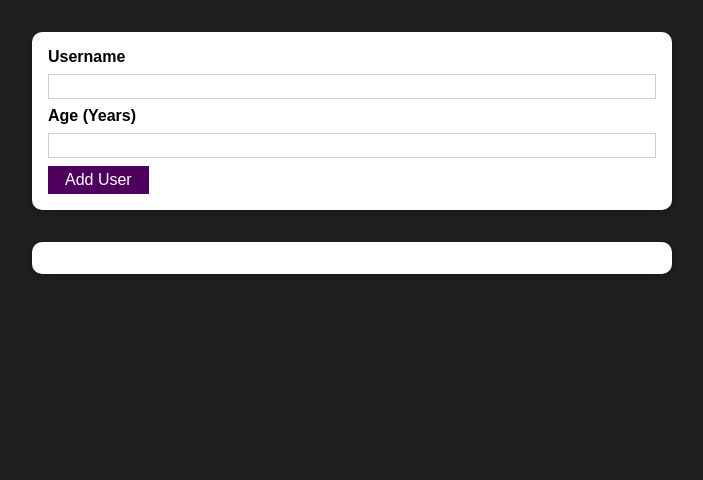
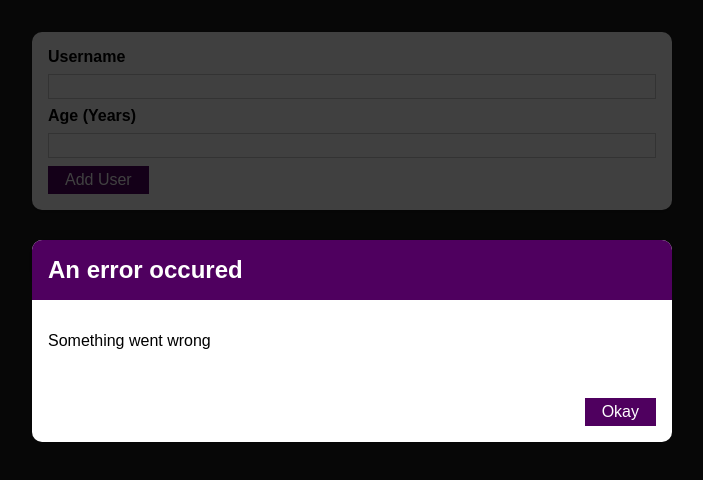
Before and after one commit to RaduBRN/react-fundamentals-project, a React (Create React App) app: page / in a window 1280 px wide. Shown: the top 480 px of the page, without its empty margins (288-991 px from the left). Built offline with nearby package versions, Linux system fonts and the light colour scheme.

Commit message:
add "ErrorModal" component

```diff
--- /dev/null
+++ b/src/components/UI/ErrorModal.js
@@ -0,0 +1,26 @@
+import React from "react";
+
+import Card from "./Card";
+import Button from "./Button";
+import classes from "./ErrorModal.module.css";
+
+const ErrorModal = (props) => {
+  return (
+    <div>
+      <div className={classes.backdrop} />
+      <Card className={classes.modal}>
+        <header className={classes.header}>
+          <h2>{props.title}</h2>
+        </header>
+        <div className={classes.content}>
+          <p>{props.message}</p>
+        </div>
+        <footer className={classes.actions}>
+          <Button>Okay</Button>
+        </footer>
+      </Card>
+    </div>
+  );
+};
+
+export default ErrorModal;
--- /dev/null
+++ b/src/components/UI/ErrorModal.module.css
@@ -0,0 +1,45 @@
+.backdrop {
+  position: fixed;
+  top: 0;
+  left: 0;
+  width: 100%;
+  height: 100vh;
+  z-index: 10;
+  background: rgba(0, 0, 0, 0.75);
+}
+
+.modal {
+  position: fixed;
+  top: 30vh;
+  left: 10%;
+  width: 80%;
+  z-index: 100;
+  overflow: hidden;
+}
+
+.header {
+  background: #4f005f;
+  padding: 1rem;
+}
+
+.header h2 {
+  margin: 0;
+  color: white;
+}
+
+.content {
+  padding: 1rem;
+}
+
+.actions {
+  padding: 1rem;
+  display: flex;
+  justify-content: flex-end;
+}
+
+@media (min-width: 768px) {
+  .modal {
+    left: calc(50% - 20rem);
+    width: 40rem;
+  }
+}
--- a/src/components/Users/AddUser.js
+++ b/src/components/Users/AddUser.js
@@ -3,6 +3,7 @@ import React, { useState } from "react";
 import Card from "../UI/Card";
 import classes from "./AddUser.module.css";
 import Button from "../UI/Button";
+import ErrorModal from "../UI/ErrorModal";
 
 const AddUser = (props) => {
   const [enteredUsername, setEnteredUsername] = useState("");
@@ -24,6 +25,8 @@ const AddUser = (props) => {
   const ageHandler = (event) => setEnteredAge(event.target.value);
 
   return (
+    <div>
+      <ErrorModal title="An error occured" message="Something went wrong" />
       <Card className={classes.input}>
         <form onSubmit={addUserHandler}>
           <label htmlFor="username">Username</label>
@@ -43,6 +46,7 @@ const AddUser = (props) => {
           <Button type="submit">Add User</Button>
         </form>
       </Card>
+    </div>
   );
 };
 
```
Lines whose indentation alone changed are shown as unchanged.
